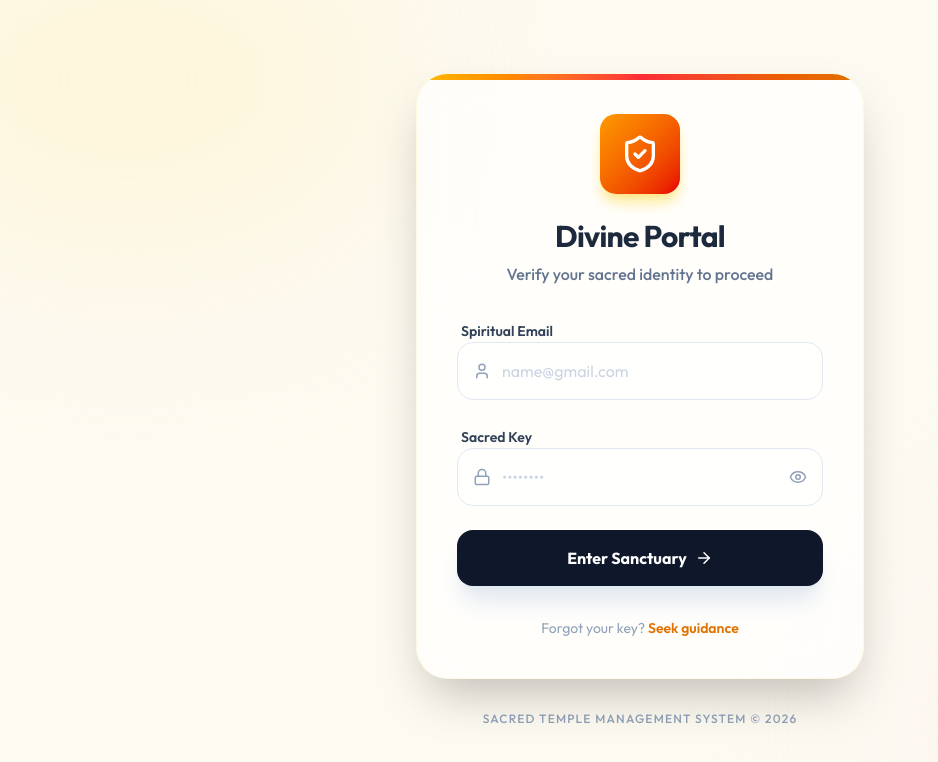
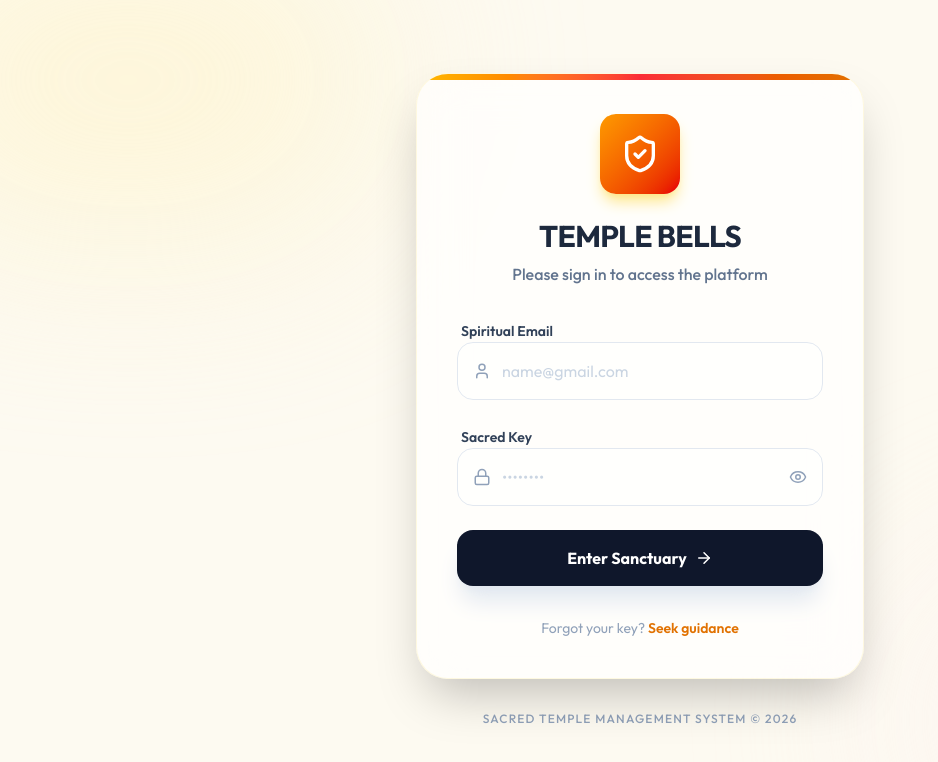
Before and after one commit to VarunBhargavRangineni/TempleBells, a React (Vite) app: page /login in a window 1280 px wide. Shown: the top 762 px of the page, without its empty margins (0-938 px from the left). Built offline with nearby package versions, Linux system fonts and the light colour scheme.

Commit message:
Modified login

```diff
--- a/src/components/Login.jsx
+++ b/src/components/Login.jsx
@@ -54,8 +54,8 @@ const Login = ({ setAuth }) => {
                         >
                             <ShieldCheck className="text-white w-10 h-10" />
                         </motion.div>
-                        <h1 className="text-3xl font-bold text-slate-800 tracking-tight">Divine Portal</h1>
-                        <p className="text-slate-500 mt-2 font-medium">Verify your sacred identity to proceed</p>
+                        <h1 className="text-3xl font-bold text-slate-800 tracking-tight">TEMPLE BELLS</h1>
+                        <p className="text-slate-500 mt-2 font-medium">Please sign in to access the platform</p>
                     </div>
 
                     <form onSubmit={handleLogin} className="space-y-6">
```
